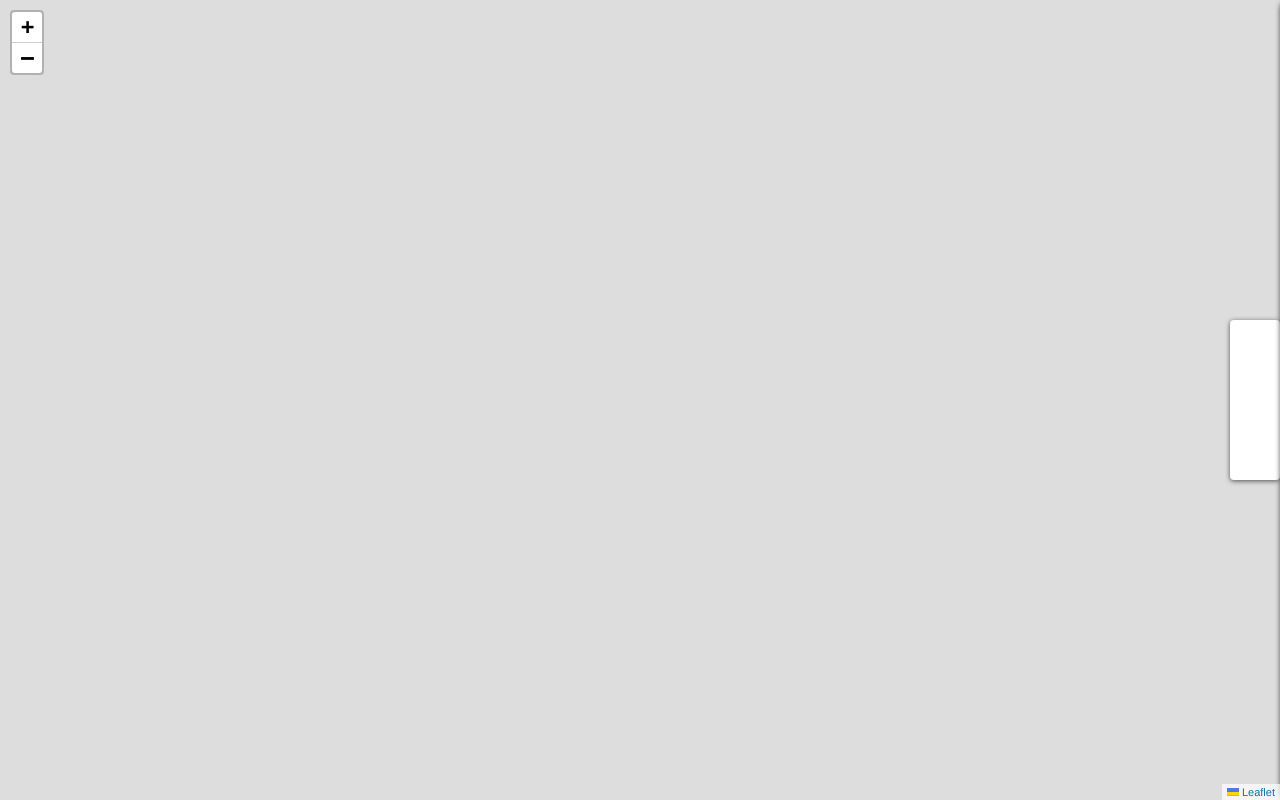
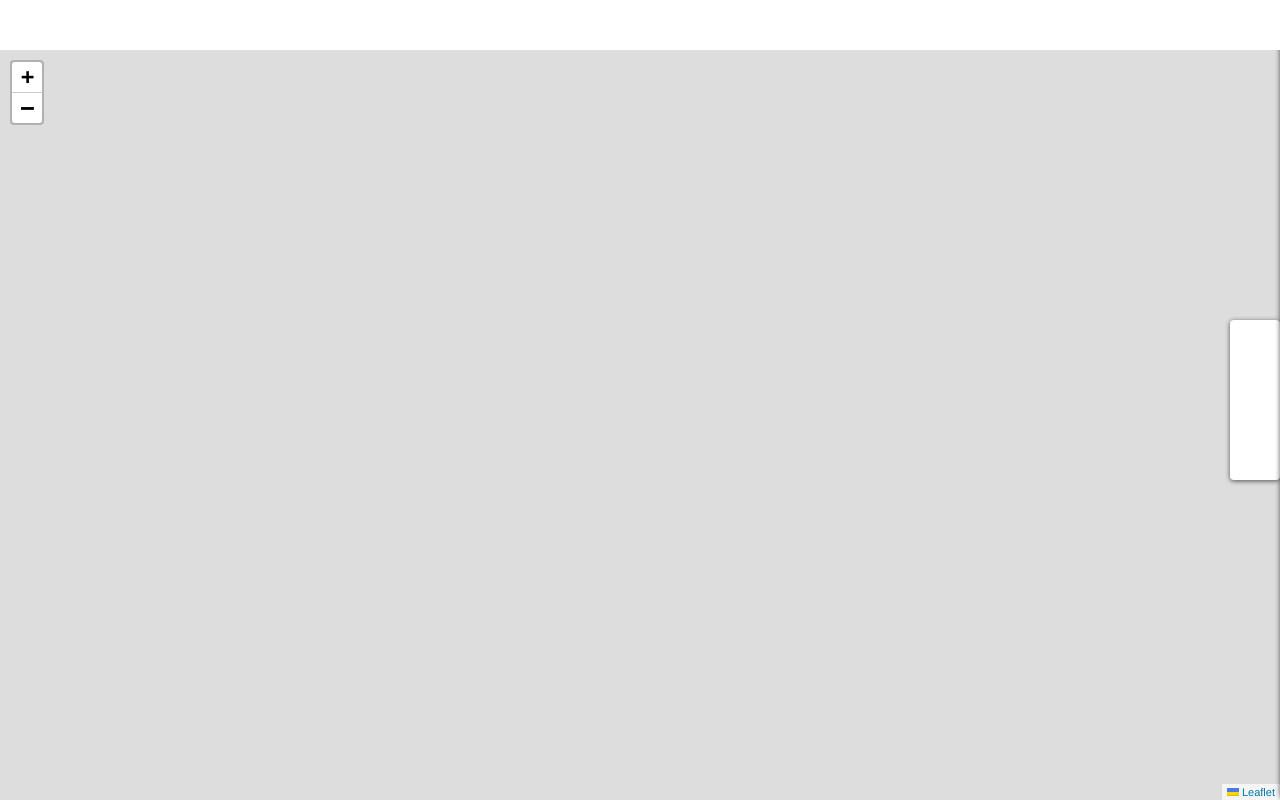
Before and after one commit to harbieism/Lavoratr-django, a Django app: template lavoratr/templates/lavoratr/toilet.html in a window 1280 px wide. Run offline with Django 3.2, Linux system fonts and the light colour scheme; the template is opened without the code that fills it: most values are stand-ins (such as "Sample title", 1, 10 or a date in 2020); some libraries are stand-ins or nearby versions.

Commit message:
Added a sorta-navbar.

```diff
--- a/lavoratr/static/lavoratr/toilet_map.css
+++ b/lavoratr/static/lavoratr/toilet_map.css
@@ -21,9 +21,7 @@ html, body{
 
 #map_border{
 	background-color: #00CC66;
-    width: 100%;
-    height: 100%;
-    margin-top: 0%;
+
 }
 
 .leaflet-popup-tip {
@@ -32,20 +30,20 @@ html, body{
 }
 
 #map, #map_border{
-    position: absolute;
-    top:0;
+    position: fixed;
     bottom: 0;
     left: 0;
     right: 0;
     margin-left: auto;
     margin-right: auto;
-    margin-bottom: auto;
 }
 
 #map{
-    width: 100%;
-    height: 100%;
+    top: 50px;
+    padding-top: 500px;
 }
+
+
 
 .leaflet-popup-close-button {
     right: 5% !important;
@@ -249,3 +247,14 @@ left:50%;
 top:17%;
 margin-left:-202px;
 }
+
+#navbar{
+    width: 100%;
+    height: 50px;
+    position: fixed;
+    right: 0px;
+    left: 0px;
+    top: 0px;
+    z-index: 670;
+    background-color: white;
+}
--- a/lavoratr/templates/lavoratr/toilet.html
+++ b/lavoratr/templates/lavoratr/toilet.html
@@ -72,8 +72,8 @@
             <p><label for="id_accesible">Accesible:</label> <input id="id_accesible" name="accesible" type="checkbox" /></p>
             <p><label for="id_station">Station:</label> <input id="id_station" name="station" type="checkbox" /></p>
             <p><label for="id_comment_box">Comment box:</label> <input id="id_comment_box" maxlength="127" name="comment_box" type="text" /></p>
-            <p> <input id="id_lat" name="lat" step="any" type="number" /></p>
-            <p> <input id="id_lng" name="lng" step="any" type="number" /></p>
+            <p> <input id="id_lat" name="lat" step="any" type="hidden" /></p>
+            <p> <input id="id_lng" name="lng" step="any" type="hidden" /></p>
             <div class='menu_button' id="submit_button">Submit</div>
             </form>
             <div id='return'></div>
```
